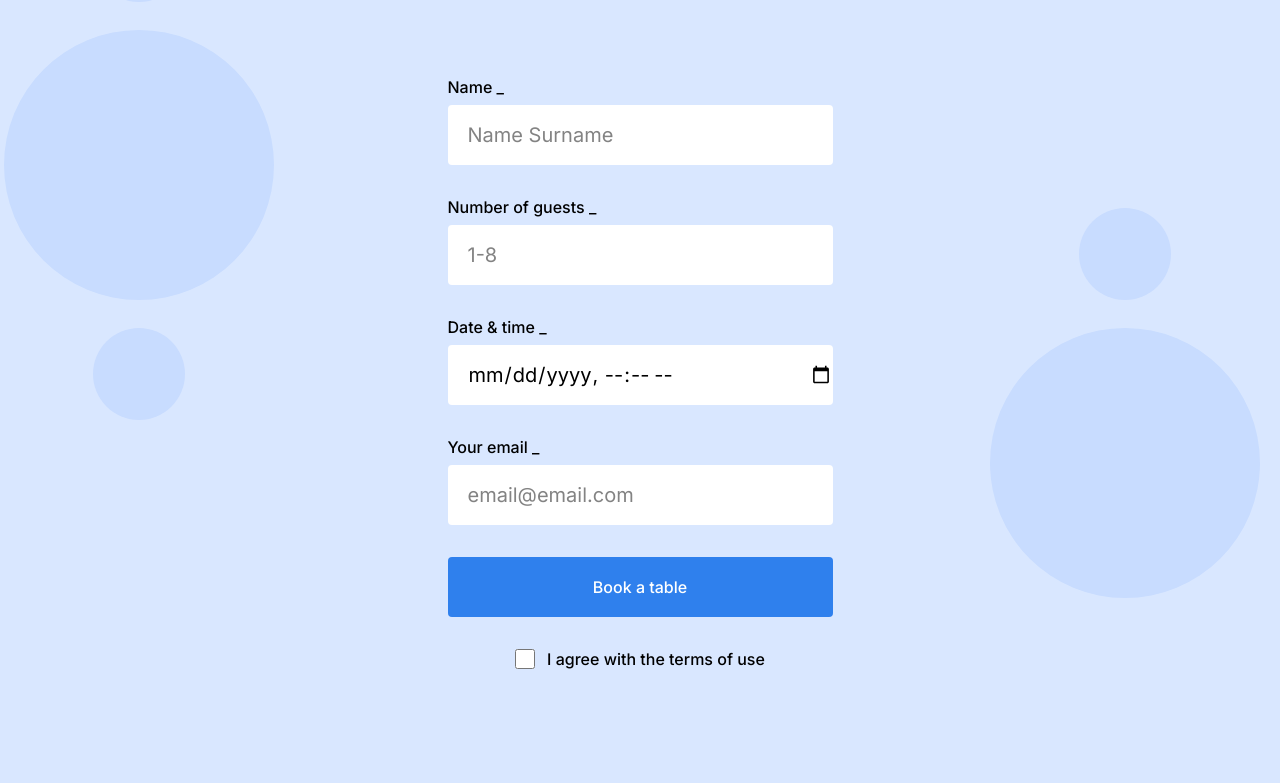
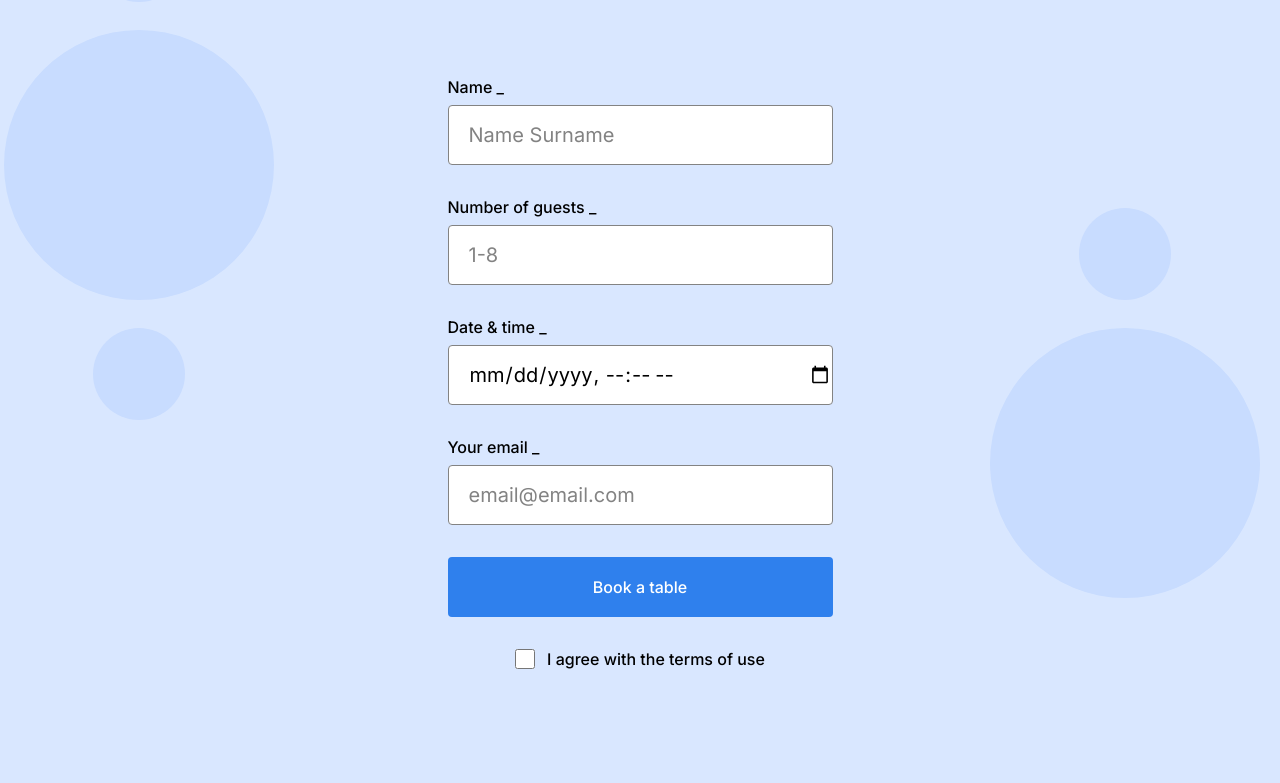
Before and after one commit to Peyton-vannoy/se_project_coffeeshop, a plain HTML site: page index.html in a window 1280 px wide. Shown: the part 1817-2600 px from the top of the page. Drawn offline with Linux system fonts and the light colour scheme.

Commit message:
Final Changes

```diff
--- a/blocks/footer.css
+++ b/blocks/footer.css
@@ -13,7 +13,7 @@
   height: 39px;
 }
 
-.footer__social-media.column {
+.footer__social-media-column {
   display: flex;
   flex-direction: column;
   align-items: flex-end;
--- a/blocks/form.css
+++ b/blocks/form.css
@@ -38,7 +38,8 @@
   padding-left: 20px;
   font-size: 20px;
   line-height: 30px;
-  border: #838383;
+  border: solid #838383;
+  border-width: 1px;
 }
 
 .form__input::placeholder {
```
